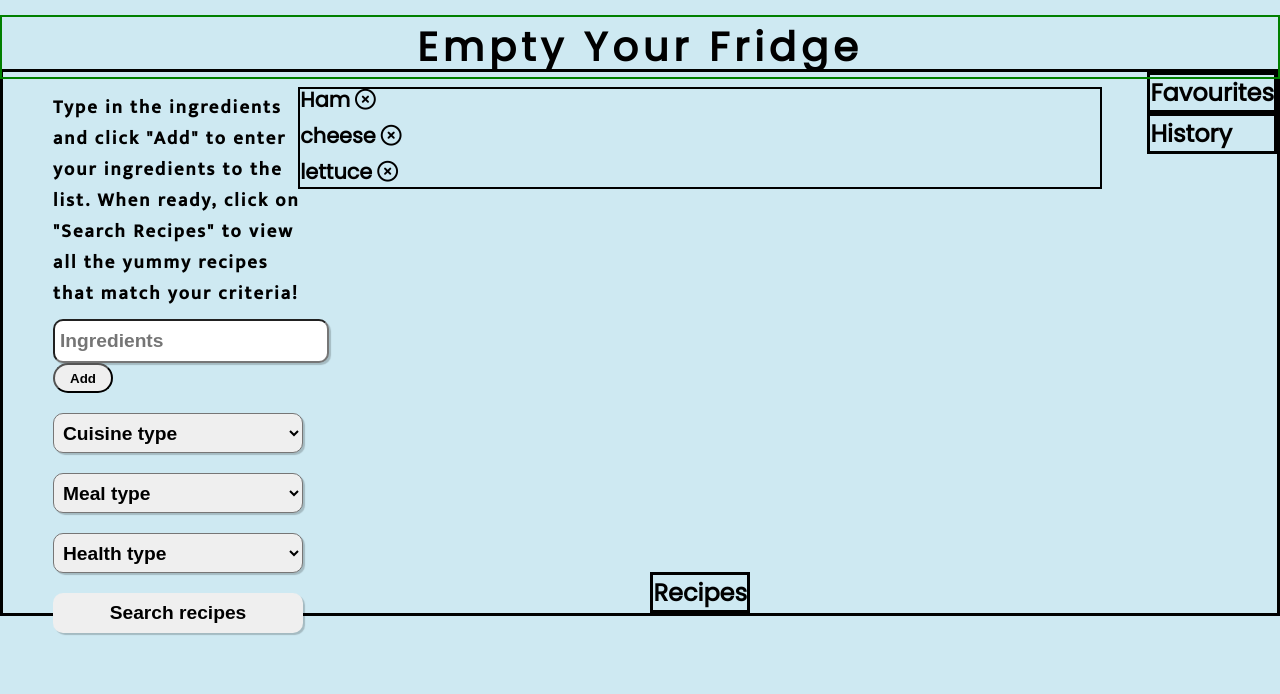
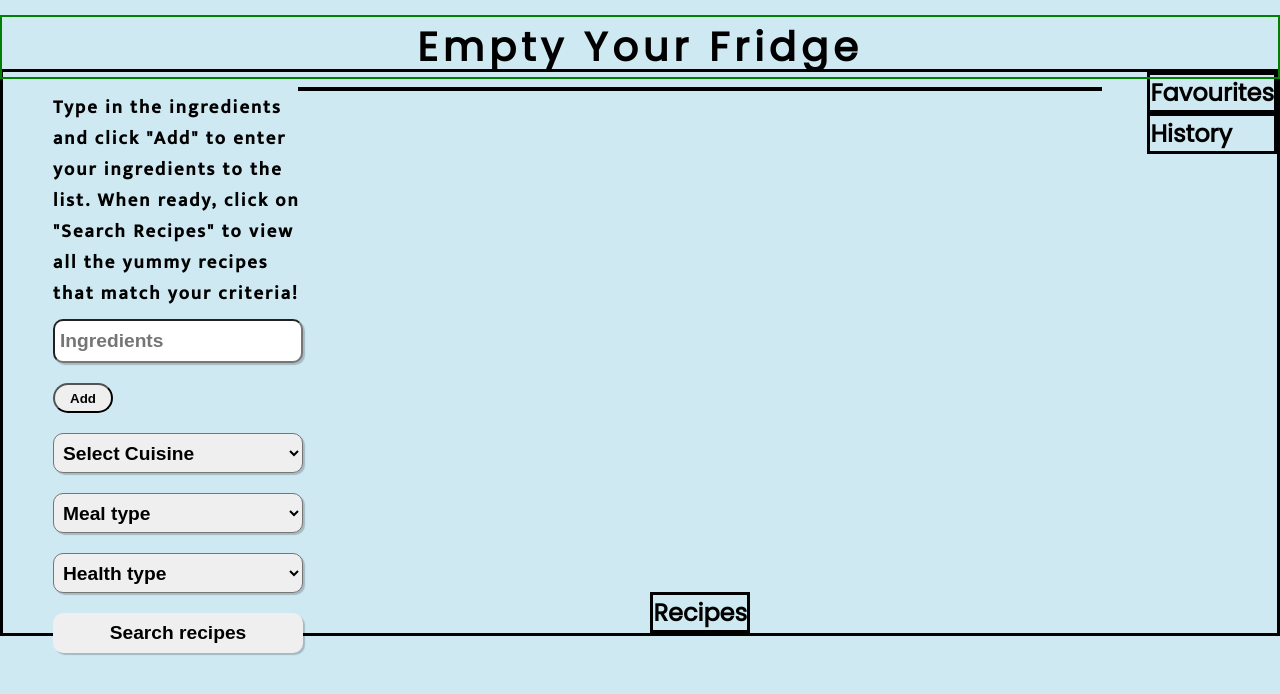
Before and after one commit to TheBigBookMan/Empty-Your-Fridge, a React (Create React App) app in the folder empty-your-fridge/: page / in a window 1280 px wide. Shown: the top 694 px of the page. Built offline with nearby package versions, Linux system fonts and the light colour scheme.

Commit message:
got the ingredient and state array working so ingredients are input and then put on screen

```diff
--- a/empty-your-fridge/public/index.html
+++ b/empty-your-fridge/public/index.html
@@ -15,7 +15,6 @@
       src="https://kit.fontawesome.com/affa06e0aa.js"
       crossorigin="anonymous"
     ></script>
-    <link rel="manifest" href="%PUBLIC_URL%/manifest.json" />
 
     <title>Empty Your Fridge</title>
   </head>
--- a/empty-your-fridge/src/App.js
+++ b/empty-your-fridge/src/App.js
@@ -8,10 +8,6 @@ import History from "./components/History/History";
 
 function App() {
   const [ingredientsArr, setIngredientsArr] = useState([]);
-
-  // const userAddIngredient = (addedIngredient) => {
-  //   setIngredientsArr([...ingredientsArr, addedIngredient]);
-  // };
 
   return (
     <div>
@@ -24,7 +20,7 @@ function App() {
           ingredientsArr={ingredientsArr}
         />
         <div className="middle-container">
-          <Bowl />
+          <Bowl ingredientsArr={ingredientsArr} />
           <Recipes />
         </div>
         <div className="right-container">
--- a/empty-your-fridge/src/components/Bowl/Bowl.js
+++ b/empty-your-fridge/src/components/Bowl/Bowl.js
@@ -2,25 +2,16 @@ import React from "react";
 import "./styles/Bowl.css";
 import { bowlStyles as bowl } from "./styles/BowlStyles";
 
-// need to import the state array from ingredients to then have list on on here
-// maybe it doesnt pass as state and it passes as props like in the traversy udemy video-- have to look into
-
-const Bowl = () => {
+const Bowl = ({ ingredientsArr }) => {
   return (
     <div style={bowl.bowlContainer}>
       <ul style={bowl.bowlList}>
-        <li style={bowl.ingredient}>
-          <p style={bowl.ingredientName}>Ham</p>{" "}
-          <i class="fa-regular fa-circle-xmark"></i>
-        </li>
-        <li style={bowl.ingredient}>
-          <p style={bowl.ingredientName}>cheese</p>{" "}
-          <i class="fa-regular fa-circle-xmark"></i>
-        </li>
-        <li style={bowl.ingredient}>
-          <p style={bowl.ingredientName}>lettuce</p>{" "}
-          <i class="fa-regular fa-circle-xmark"></i>
-        </li>
+        {ingredientsArr.map((ingredient, idx) => (
+          <li style={bowl.ingredient} key={idx}>
+            <p style={bowl.ingredientName}>{ingredient.toLowerCase()}</p>{" "}
+            <i class="fa-regular fa-circle-xmark"></i>
+          </li>
+        ))}
       </ul>
     </div>
   );
--- a/empty-your-fridge/src/components/Ingredients/Ingredients.js
+++ b/empty-your-fridge/src/components/Ingredients/Ingredients.js
@@ -1,20 +1,19 @@
-// var api_id = '215db5b9'
-// var api_key = '3825b049c21e45afc20c029947cc4427'
+//* var api_id = '215db5b9'
+//* var api_key = '3825b049c21e45afc20c029947cc4427'
+//* apiUrl = `https://api.edamam.com/api/recipes/v2?type=public&q=${queryIngredients}&app_id=${api_id}&app_key=${api_key}${health}${cuisine}${meal}`
 
-// apiUrl = `https://api.edamam.com/api/recipes/v2?type=public&q=${queryIngredients}&app_id=${api_id}&app_key=${api_key}${health}${cuisine}${meal}`
 import React, { useState } from "react";
 import { cuisines, meals, health } from "../../utils/types";
 import "./styles/Ingredients.css";
 import { ingredientsStyles as style } from "./styles/IngredientsStyles";
 
 const Ingredients = ({ setIngredientsArr, ingredientsArr }) => {
-  // MIGHT NEED STATE FOR THE INGREDIENT ENTER SAVED TO THEN SHOW IN THE BOWL
-  // PASS THE STATE AS A PROP TO THE BOWL COMPONENT
   const [newIngredientInput, setNewIngredientInput] = useState("");
 
   const handleInputChange = (e) => {
     e.preventDefault();
-    setIngredientsArr([...ingredientsArr, newIngredientInput]);
+    setIngredientsArr([...ingredientsArr, newIngredientInput.toLowerCase()]);
+    setNewIngredientInput("");
   };
 
   const handleIngredientInput = (e) => {
@@ -31,7 +30,6 @@ const Ingredients = ({ setIngredientsArr, ingredientsArr }) => {
         recipes that match your criteria!
       </h3>
       <form style={style.formContainer}>
-        <form>
         <input
           type="text"
           style={style.ingredientInput}
@@ -46,32 +44,44 @@ const Ingredients = ({ setIngredientsArr, ingredientsArr }) => {
         >
           <strong>Add</strong>
         </button>
-        </form>
 
         <select style={style.cuisineInput}>
-          <option value="" selected disabled hidden>
+          <option
+            value="Cuisine type"
+            defaultValue="Cuisine type"
+            disabled
+            hidden
+          >
             Cuisine type
           </option>
           {cuisines.map((cuisine) => (
             <option value={cuisine.toLowerCase()}>{cuisine}</option>
           ))}
         </select>
+
         <select style={style.mealInput}>
-          <option value="" selected disabled hidden>
+          <option value="Meal type" defaultValue="Meal type" disabled hidden>
             Meal type
           </option>
           {meals.map((meal) => (
             <option value={meal.toLowerCase()}>{meal}</option>
           ))}
         </select>
+
         <select style={style.healthType}>
-          <option value="" selected disabled hidden>
+          <option
+            value="Health type"
+            defaultValue="Health type"
+            disabled
+            hidden
+          >
             Health type
           </option>
           {health.map((type) => (
             <option value={type.toLowerCase()}>{type}</option>
           ))}
         </select>
+
         <button
           style={style.submitInput}
           type="submit"
--- a/empty-your-fridge/src/utils/types.js
+++ b/empty-your-fridge/src/utils/types.js
@@ -1,4 +1,5 @@
 export const cuisines = [
+  "Select Cuisine",
   "Any",
   "American",
   "Asian",
@@ -20,9 +21,17 @@ export const cuisines = [
   "South East Asian",
 ];
 
-export const meals = ["Any", "Breakfast", "Lunch", "Dinner", "Snack"];
+export const meals = [
+  "Meal type",
+  "Any",
+  "Breakfast",
+  "Lunch",
+  "Dinner",
+  "Snack",
+];
 
 export const health = [
+  "Health type",
   "Any",
   "Alcohol-cocktail",
   "Alcohol-free",
```
Lines whose indentation alone changed are shown as unchanged.
